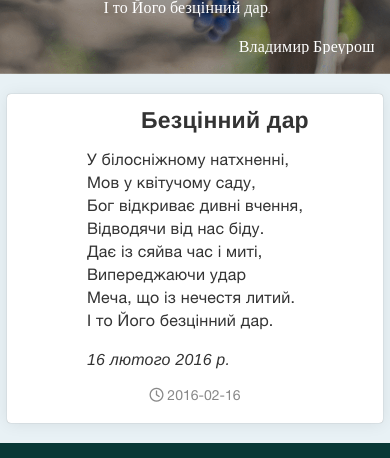
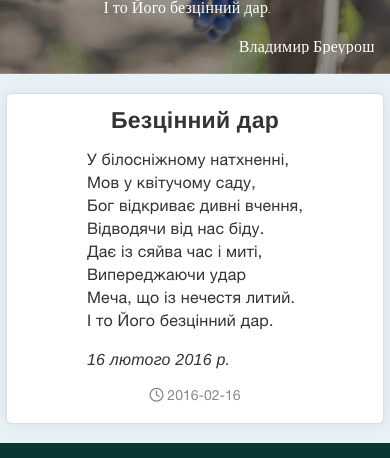
Before and after one commit to slovohrista/slovohrista.github.io, a Jekyll site: the page built from _posts/poetry/2016-02-16-bezcіnnij-dar.md, in a window 390 px wide and 1333 px high. Shown: the part 500-958 px from the top of the window. Built offline with Jekyll 4.4.1, drawn with Linux system fonts in a browser that asks for light colours; nearby versions of some CDN libraries; comment, search, counter and statistics services are not loaded.

Commit message:
upd single page content padding

```diff
--- a/css/style.css
+++ b/css/style.css
@@ -1037,9 +1037,7 @@ a::hover {
   .m-single-articles-wrapper article {
     padding: 0 10px 20px !important; }
     .m-single-articles-wrapper article .right-article-wr {
-      width: 100%; }
-      .m-single-articles-wrapper article .right-article-wr h1 {
-        padding-left: 60px; }
+      width: 100% !important; }
       .m-single-articles-wrapper article .right-article-wr .article-content {
         padding: 0; }
 
```
